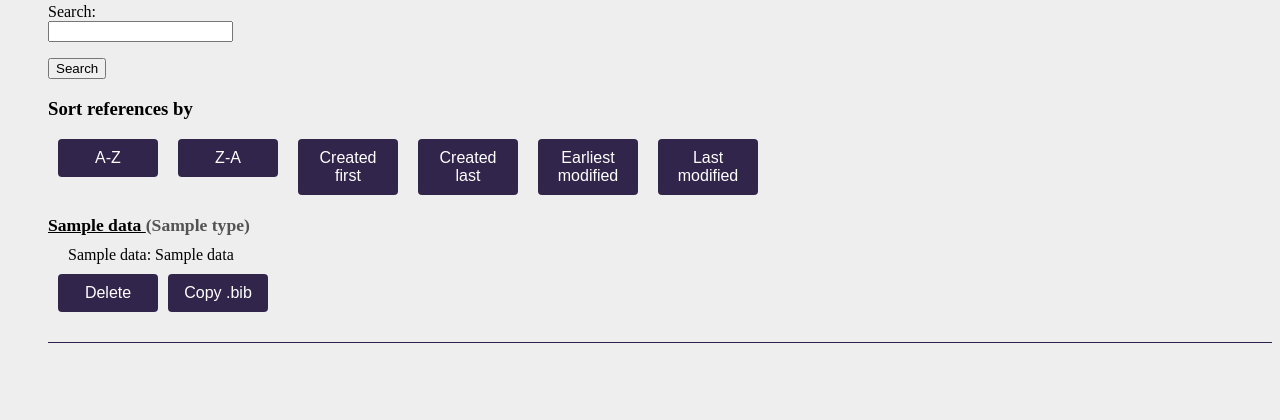
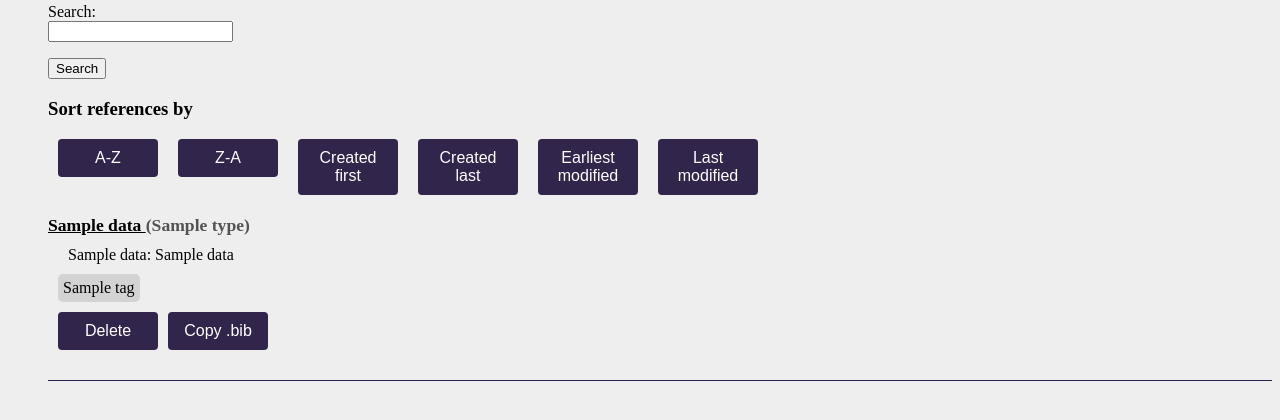
Before and after one commit to Uxusino/bibtex-kirby, a Flask app: template src/templates/index.html in a window 1280 px wide. Shown: the part 293-713 px from the top of the page. Run offline with Flask 3, Linux system fonts and the light colour scheme; the template is opened without the code that fills it: most values are stand-ins (such as "Sample title", 1, 10 or a date in 2020).

Commit message:
Display tags

```diff
--- a/src/static/css/style.css
+++ b/src/static/css/style.css
@@ -163,5 +163,23 @@ body {
   margin-bottom: 20px;
 }
 
+.tags-block {
+  display: flex;
+  flex-wrap: wrap;
+  gap: 10px;
+  margin: 10px;
+}
+
+.tag {
+  background-color: lightgrey;
+  padding: 5px;
+  border-radius: 5px;
+  cursor: pointer;
+}
+
+.tag:hover {
+  background-color: rgb(181, 178, 182);
+}
+
 /* .delete-btn {
 } */
--- a/src/templates/index.html
+++ b/src/templates/index.html
@@ -99,6 +99,14 @@ Bibtex app
         </ul>
         {% endif %}
 
+        {% if bibtex.tags %}
+          <div class="tags-block">
+            {% for tag in bibtex.tags %}
+              <div class="tag">{{ tag }}</div>
+            {% endfor %}
+          </div>
+        {% endif %}
+
         <div class="reference-buttons">
           <form action="/delete_bibtex" method="post" style="margin-left: 10px;">
             <input type="hidden" name="bibtex_id" value="{{ bibtex.id }}">
```
